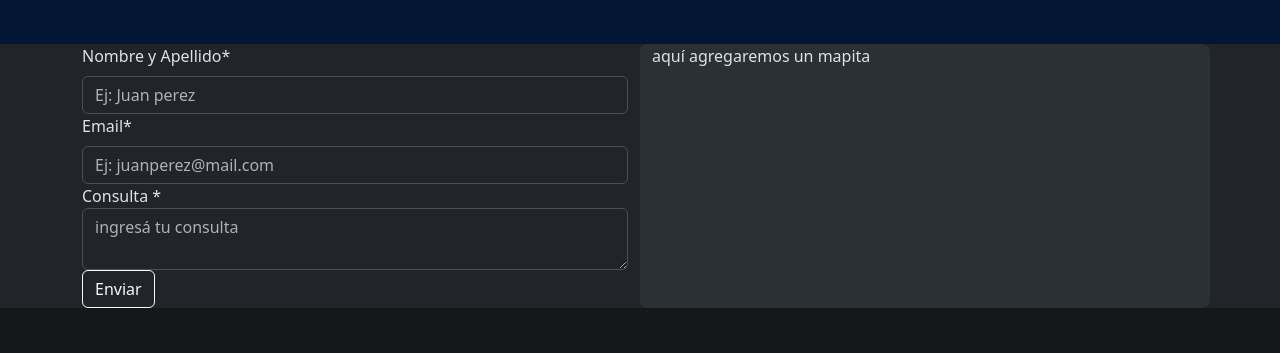
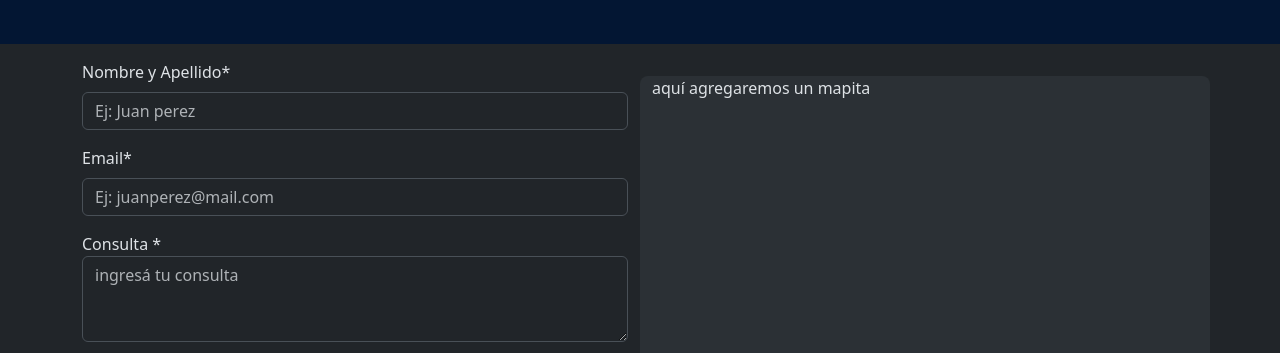
Before and after one commit to G1U5/CryptoFin, a plain HTML site: page pages/contactos.html in a window 1280 px wide. Shown: the part 164-517 px from the top of the page. Drawn offline with nearby package versions, Linux system fonts and the light colour scheme; files whose address does not match are found by name.

Commit message:
formulario de la pagina contactos

```diff
--- a/pages/contactos.html
+++ b/pages/contactos.html
@@ -65,8 +65,9 @@
         <h1 class="text-center logoFont">contactanos</h1>
       </section>
       <section class="container">
-        <div class="row">
-          <form class="col-6">
+        <article class="row my-3">
+          <form class="col-md-6">
+            <div class="mb-3">
               <label for="name" class="form-label">Nombre y Apellido*</label>
               <input
                 type="text"
@@ -77,6 +78,8 @@
                 maxlength="20"
                 required
               />
+            </div>
+            <div class="mb-3">
               <label for="email" class="form-label">Email*</label>
               <input
                 type="text"
@@ -87,12 +90,16 @@
                 maxlength="320"
                 required
               />
+            </div>
+            <div class="mb-3">
               <label for="textarea">Consulta *</label>
               <textarea
                 id="textarea"
                 class="form-control"
                 placeholder="ingresá tu consulta"
+                rows="3"
               ></textarea>
+            </div>
             <button
               class="btn btn-outline-light"
               type="button"
@@ -102,10 +109,10 @@
               Enviar
             </button>
           </form>
-          <div class="col-6 bg-body-tertiary rounded-3">
+          <div class="col-md-6 bg-body-tertiary rounded-3 my-3">
             <p>aquí agregaremos un mapita</p>
           </div>
-        </div>
+        </article>
       </section>
     </main>
     <footer class="container-fluid">
```
Lines whose indentation alone changed are shown as unchanged.
